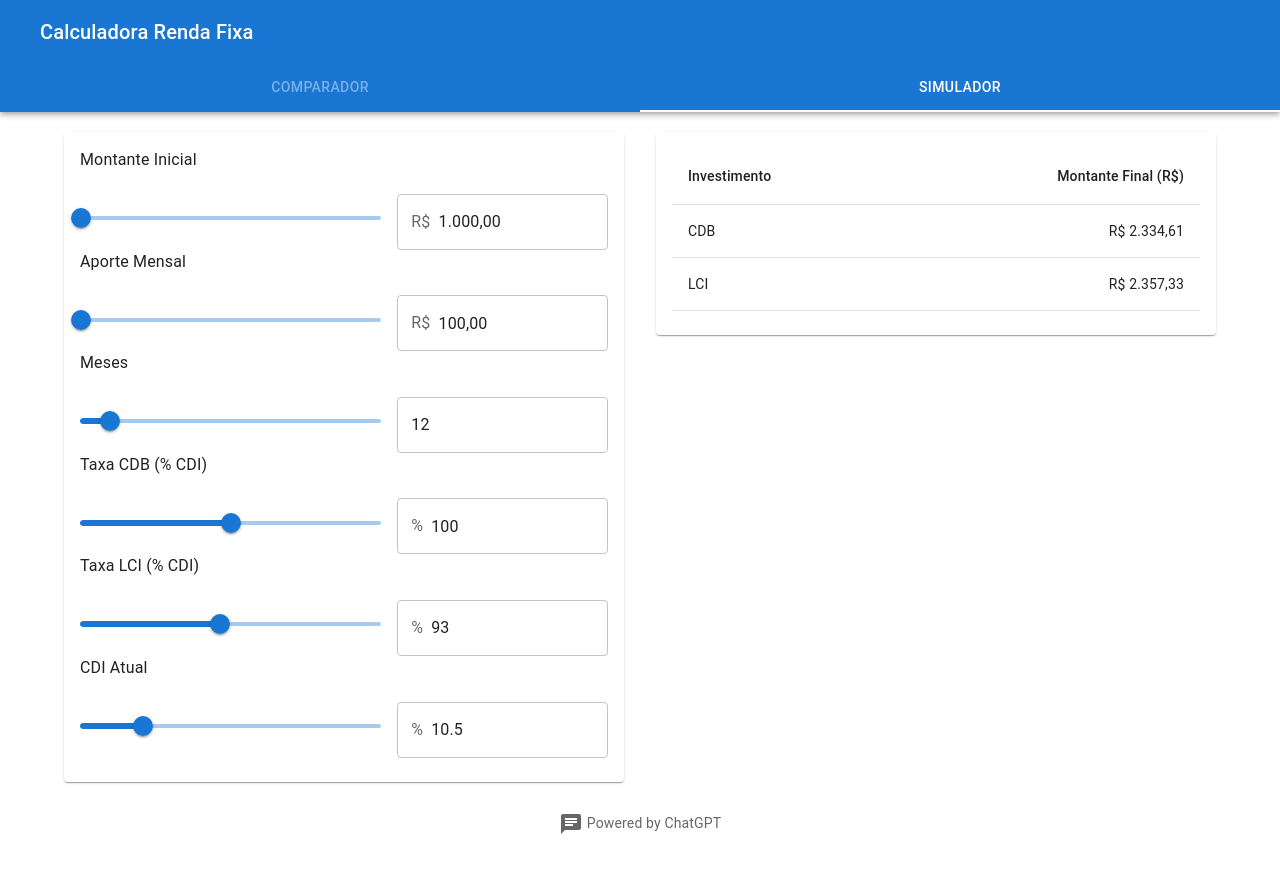
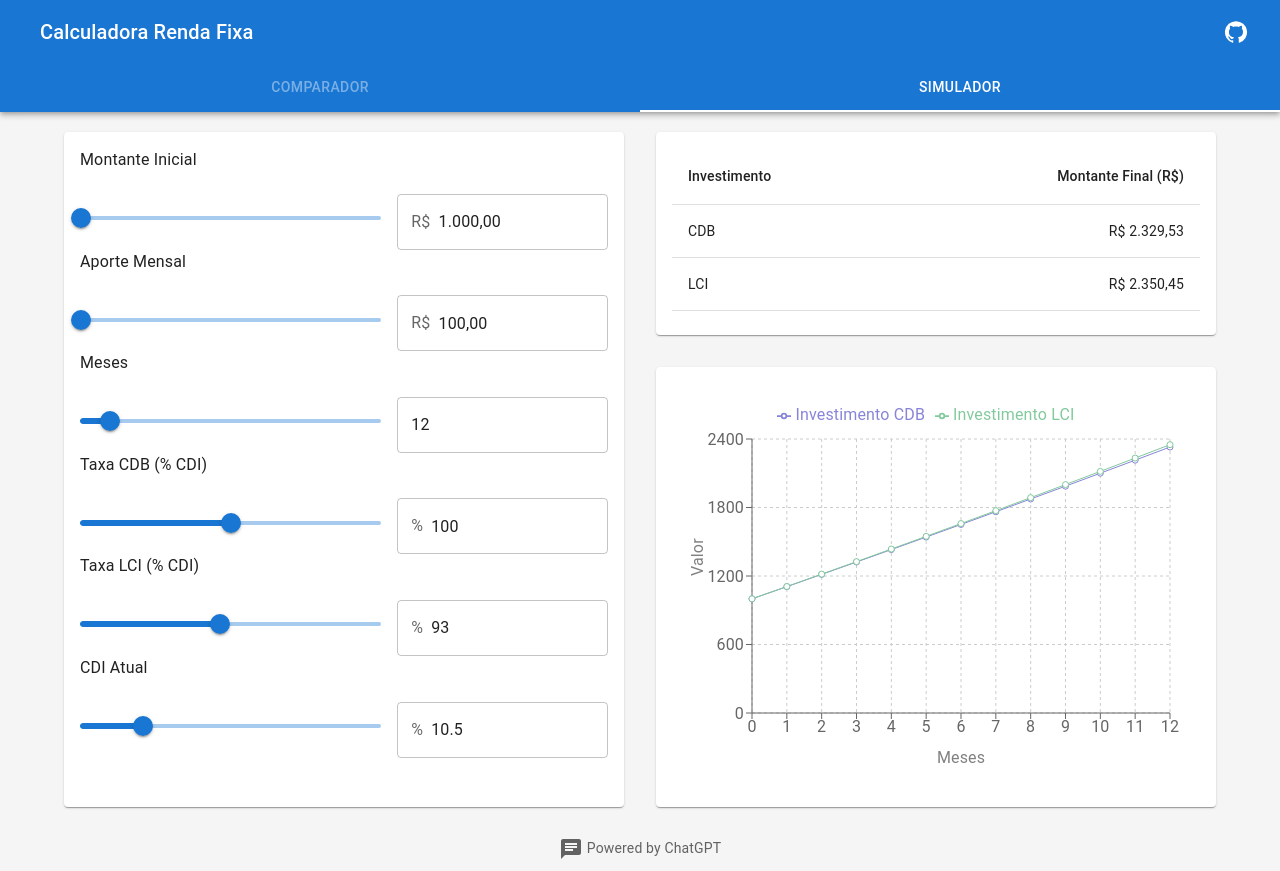
Before and after one commit to omarcovelho/calculadora-renda-fixa, a React (Vite) app: page /simulador in a window 1280 px wide. Before the commit the page ends 846 px from the top, so only its background shows below. Built offline with nearby package versions, Linux system fonts and the light colour scheme.

Commit message:
add chart axis name and github links

```diff
--- a/package.json
+++ b/package.json
@@ -18,11 +18,13 @@
     "@emotion/styled": "^11.13.0",
     "@mui/icons-material": "^6.0.2",
     "@mui/material": "^6.0.2",
+    "decimal.js": "^10.4.3",
     "react": "^18.3.1",
     "react-dom": "^18.3.1",
     "react-ga4": "^2.1.0",
     "react-number-format": "^5.4.1",
-    "react-router-dom": "^6.26.1"
+    "react-router-dom": "^6.26.1",
+    "recharts": "^2.12.7"
   },
   "devDependencies": {
     "@eslint/js": "^9.9.0",
--- a/src/App.jsx
+++ b/src/App.jsx
@@ -1,21 +1,43 @@
-import { Container, AppBar, Toolbar, Typography, CssBaseline, Button, Box } from '@mui/material';
+import { Container, AppBar, Toolbar, Typography, CssBaseline, Button, Box, ThemeProvider, createTheme } from '@mui/material';
 import MonetizationOnIcon from '@mui/icons-material/MonetizationOn';
 import Calculator from './components/Calculator';
 import ReactGA from 'react-ga4';
 import { Chat } from '@mui/icons-material';
-import { Link, Route, Routes } from 'react-router-dom';
+import { Link, Route, Routes, useLocation } from 'react-router-dom';
 import ComparadorPage from './pages/ComparadorPage';
 import SimuladorPage from './pages/SimuladorPage';
 import Header from './components/Header';
+import { useEffect } from 'react';
+import { initGA, logPageView } from './analytics';
 
-function App() {
+// Component to log page views
+const Analytics = () => {
+    const location = useLocation();
 
-  ReactGA.send({ hitType: "pageview", page: window.location.pathname + window.location.search, title: "Landing Page" })
+    useEffect(() => {
+      logPageView(location.pathname); // Log page view when route changes
+    }, [location]);
+
+    return null; // This component does not render anything
+  };
+
+const App = () => {
+
+  // Cria um tema customizado
+  const theme = createTheme({
+    palette: {
+      background: {
+        default: '#f5f5f5', // Define um fundo padrão mais escuro (use grey.200 ou qualquer outra cor)
+      },
+    },
+  });
 
   return (
+    <ThemeProvider theme={theme}> {/* Aplica o tema global */}
         <Container maxWidth={false} style={{ height: '100vh', padding: 0 }}>
         <CssBaseline />
         <Header />
+        <Analytics />
         <Container style={{ marginTop: 20 }}>
             <Routes>
                 <Route path="/" element={<ComparadorPage />} />
@@ -30,6 +52,7 @@ function App() {
             </Typography>
         </Box>
         </Container>
+    </ThemeProvider>
   );
 }
 
--- /dev/null
+++ b/src/analytics.js
@@ -0,0 +1,13 @@
+// src/analytics.js
+import ReactGA from "react-ga4";
+
+export const initGA = () => {
+  // Replace 'G-XXXXXXXXXX' with your Google Analytics 4 Measurement ID
+  console.log('init');
+  ReactGA.initialize('G-9F3XEBGWYL');
+};
+
+export const logPageView = (path) => {
+    console.log('changed page' + path);
+  ReactGA.send({ hitType: "pageview", page: path });
+};
--- a/src/components/Header.jsx
+++ b/src/components/Header.jsx
@@ -6,6 +6,8 @@ import Tabs from '@mui/material/Tabs';
 import Tab from '@mui/material/Tab';
 import Box from '@mui/material/Box';
 import { Link, useLocation } from 'react-router-dom'; // Ensure you have React Router set up
+import GitHubIcon from '@mui/icons-material/GitHub'; // Import GitHub icon from Material-UI
+import { IconButton } from '@mui/material';
 
 // Custom LinkTab component to integrate Tab with React Router's Link
 function LinkTab(props) {
@@ -27,6 +29,14 @@ const Header = () => {
         <Typography variant="h6" component="div" sx={{ flexGrow: 1, textAlign: 'left', pl: 2 }}>
           Calculadora Renda Fixa
         </Typography>
+        <IconButton
+          color="inherit"
+          href="https://github.com/omarcovelho/calculadora-renda-fixa" // Link to the GitHub repository
+          target="_blank" // Open in a new tab
+          rel="noopener noreferrer" // Security best practice
+        >
+          <GitHubIcon />
+        </IconButton>
       </Toolbar>
       {/* Tabs component for navigation, taking the full width below the title */}
       <Box sx={{ width: '100%' }}> {/* Full width for the tabs */}
--- a/src/main.jsx
+++ b/src/main.jsx
@@ -5,6 +5,7 @@ import './index.css'
 import ReactGA from 'react-ga4';
 import { BrowserRouter } from 'react-router-dom';
 
+console.log('init');
 ReactGA.initialize('G-9F3XEBGWYL');
 
 createRoot(document.getElementById('root')).render(
--- a/src/pages/SimuladorPage.jsx
+++ b/src/pages/SimuladorPage.jsx
@@ -1,6 +1,8 @@
 import { Button, Card, CardActions, CardContent, Grid, Paper, Table, TableBody, TableCell, TableContainer, TableHead, TableRow, Typography } from '@mui/material'
-import React, { useState } from 'react'
+import React, { useEffect, useState } from 'react'
 import SliderWithInput from '../components/SliderWithInput'
+import { CartesianGrid, Legend, Line, LineChart, ResponsiveContainer, Tooltip, XAxis, YAxis } from 'recharts';
+import Decimal from 'decimal.js';
 
 const SimuladorPage = () => {
     // State for inputs
@@ -10,33 +12,9 @@ const SimuladorPage = () => {
   const [taxaCDB, setTaxaCDB] = useState(100);
   const [taxaLCI, setTaxaLCI] = useState(93);
   const [cdiAtual, setCdiAtual] = useState(10.5);
-
-  // Função para calcular a alíquota do IR com base no período de investimento
-  const calcularAliquotaIR = (meses) => {
-    if (meses <= 6) return 22.5 / 100; // Até 6 meses
-    if (meses <= 12) return 20 / 100;  // De 6 meses a 1 ano
-    if (meses <= 24) return 17.5 / 100; // De 1 a 2 anos
-    return 15 / 100; // Acima de 2 anos
-  };
-
-  // Função para calcular o montante final
-  const calcularMontanteFinal = (tipo, taxa, montanteInicial, aporteMensal, meses, cdiAtual) => {
-    const taxaEfetivaBruta = ((cdiAtual * taxa) / 10000) / 12; // Taxa efetiva bruta mensal
-
-    let taxaEfetivaLiquida = taxaEfetivaBruta;
-
-    // Calculo da taxa líquida para CDB, considerando o IR
-    if (tipo === 'CDB') {
-      const aliquotaIR = calcularAliquotaIR(meses);
-      taxaEfetivaLiquida = taxaEfetivaBruta * (1 - aliquotaIR); // Aplicando a alíquota de IR
-    }
-
-    const montanteFinal =
-      montanteInicial * Math.pow(1 + taxaEfetivaLiquida, meses) +
-      aporteMensal * ((Math.pow(1 + taxaEfetivaLiquida, meses) - 1) / taxaEfetivaLiquida);
-
-    return montanteFinal;
-  };
+  const [data, setData] = useState([]); // Dados para o gráfico
+  const [montanteFinalCDB, setMontanteFinalCDB] = useState(0); // Montante final CDB
+  const [montanteFinalLCI, setMontanteFinalLCI] = useState(0); // Montante final LCI
 
   // Função para formatar o número no formato de moeda brasileira (Real)
   const formatarValor = (valor) => {
@@ -46,17 +24,86 @@ const SimuladorPage = () => {
     }).format(valor);
   };
 
-  // Calcular montante final para CDB e LCI
-  const montanteFinalCDB = calcularMontanteFinal('CDB', taxaCDB, montanteInicial, aporteMensal, meses, cdiAtual);
-  const montanteFinalLCI = calcularMontanteFinal('LCI', taxaLCI, montanteInicial, aporteMensal, meses, cdiAtual);
+  // Função para calcular a alíquota do IR com base no período total de investimento
+  const calcularAliquotaIR = (mesesTotais) => {
+    if (mesesTotais <= 6) return new Decimal(22.5).div(100); // Até 6 meses
+    if (mesesTotais <= 12) return new Decimal(20).div(100);  // De 6 meses a 1 ano
+    if (mesesTotais <= 24) return new Decimal(17.5).div(100); // De 1 a 2 anos
+    return new Decimal(15).div(100); // Acima de 2 anos
+  };
 
+  // Calcula o montante final e gera os dados para o gráfico usando a fórmula de juros compostos com aportes mensais
+  useEffect(() => {
+    const calcularMontanteComJurosCompostos = (meses, montanteInicial, aporteMensal, taxaMensal) => {
+      const montanteInicialDecimal = new Decimal(montanteInicial); // Montante inicial como Decimal
+      const aporteMensalDecimal = new Decimal(aporteMensal); // Aporte mensal como Decimal
+      const taxaMensalDecimal = new Decimal(taxaMensal); // Taxa mensal como Decimal
+
+      const resultados = [];
+
+      for (let i = 0; i <= meses; i++) {
+        // Fórmula corrigida de juros compostos com aportes mensais
+        const montante = montanteInicialDecimal
+          .mul(Decimal.pow(taxaMensalDecimal.plus(1), i)) // P * (1 + i)^n
+          .plus(
+            aporteMensalDecimal
+              .mul(Decimal.pow(taxaMensalDecimal.plus(1), i).minus(1))
+              .div(taxaMensalDecimal)
+          ); // A * [(1 + i)^n - 1] / i
+
+        // Converte o montante de volta para o valor original para o gráfico
+        resultados.push({ mes: i, valor: montante.toNumber() });
+      }
+
+      return resultados;
+    };
+
+    // Calcula a taxa de rendimento anual para CDB e LCI usando Decimal.js
+    const taxaAnualCDB = new Decimal(taxaCDB).div(100).mul(new Decimal(cdiAtual).div(100)); // Taxa anual do CDB
+    const taxaAnualLCI = new Decimal(taxaLCI).div(100).mul(new Decimal(cdiAtual).div(100)); // Taxa anual do LCI
+
+    // Calcula a taxa de rendimento anual efetiva para o CDB ajustada pelo IR
+    const aliquotaIR = calcularAliquotaIR(meses);
+    const taxaAnualEfetivaCDB = taxaAnualCDB.mul(new Decimal(1).minus(aliquotaIR)); // Taxa anual efetiva após IR
+
+    // Calcula a taxa de rendimento mensal efetiva para CDB e LCI
+    const taxaMensalEfetivaCDB = Decimal.pow(taxaAnualEfetivaCDB.plus(1), new Decimal(1).div(12)).minus(1);
+    const taxaMensalLCI = Decimal.pow(taxaAnualLCI.plus(1), new Decimal(1).div(12)).minus(1); // Sem IR
+
+    // Calcula o montante para CDB considerando IR e LCI sem IR
+    const cdbData = calcularMontanteComJurosCompostos(
+      meses,
+      montanteInicial,
+      aporteMensal,
+      taxaMensalEfetivaCDB
+    );
+    const lciData = calcularMontanteComJurosCompostos(
+      meses,
+      montanteInicial,
+      aporteMensal,
+      taxaMensalLCI
+    );
+
+    // Combina os dados para o gráfico
+    const combinedData = cdbData.map((item, index) => ({
+      mes: item.mes,
+      CDB: item.valor,
+      LCI: lciData[index].valor,
+    }));
+
+    setData(combinedData);
+
+    // Calcula o montante final para CDB e LCI
+    setMontanteFinalCDB(cdbData[cdbData.length - 1].valor);
+    setMontanteFinalLCI(lciData[lciData.length - 1].valor);
+  }, [meses, montanteInicial, aporteMensal, taxaCDB, taxaLCI, cdiAtual]);
 
   return (
     <>
         <Grid container spacing={4}>
         {/* First Card */}
         <Grid item xs={12} md={6}>
-          <Card>
+          <Card sx={{ height: '100%' }}>
             <CardContent>
               {/* Input fields with SliderWithInput */}
               <SliderWithInput
@@ -141,6 +188,24 @@ const SimuladorPage = () => {
               </TableContainer>
             </CardContent>
           </Card>
+          <Card sx={{ marginTop: 4 }}>
+            <CardContent>
+            <ResponsiveContainer width="100%" height={400}>
+                <LineChart data={data} margin={{ top: 20, right: 30, left: 20, bottom: 40 }}>
+                <CartesianGrid strokeDasharray="3 3" />
+                <XAxis
+          dataKey="mes"
+          label={{ value: 'Meses', position: 'insideBottom', offset: -20 }} // Adjusted position and offset
+        />
+                <YAxis label={{ value: 'Valor', angle: -90, position: 'insideLeft' }} />
+                <Tooltip />
+                <Legend verticalAlign="top" height={36} />
+                <Line type="monotone" dataKey="CDB" stroke="#8884d8" name="Investimento CDB" />
+                <Line type="monotone" dataKey="LCI" stroke="#82ca9d" name="Investimento LCI" />
+                </LineChart>
+            </ResponsiveContainer>
+            </CardContent>
+        </Card>
         </Grid>
       </Grid>
     </>
```
Also changed, not shown: 1 other file (tests, documents, lock files or other folders). Lines whose indentation alone changed are shown as unchanged.
